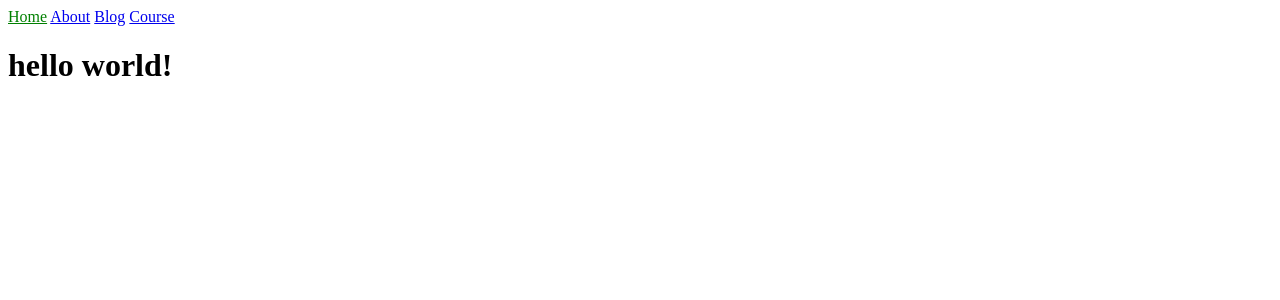
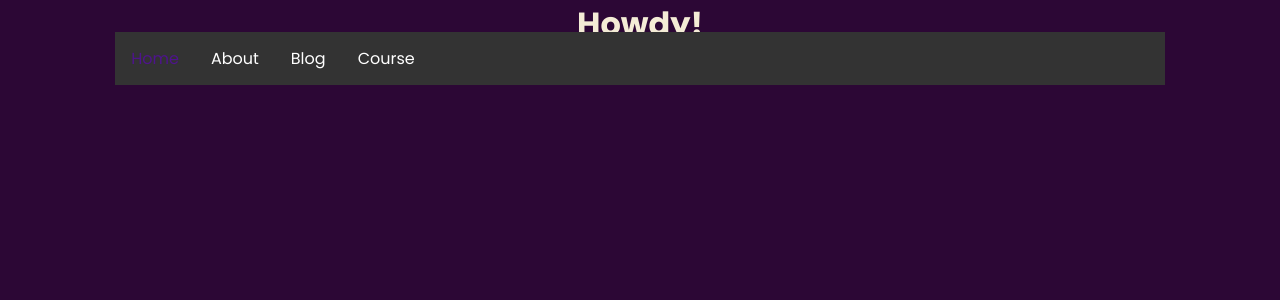
Before and after one commit to CandiceWilliams/CandiceWilliams.github.io, a Jekyll site: the page built from index.html, in a window 1280 px wide. Shown: the top 300 px of the page. Built offline with Jekyll 4.4.1, drawn with Linux system fonts in a browser that asks for light colours.

Commit message:
Nav bar changed and colours added

```diff
--- a/_includes/navigation.html
+++ b/_includes/navigation.html
@@ -1,5 +1,7 @@
-<nav>
-    {% for item in site.data.navigation %}
-    <a href="{{ item.link }}"{% if page.url == item.link %} class="current"{% endif %}>{{ item.name }}</a>
+<nav class="menu">
+    <ul class="nav-list">
+        {% for item in site.data.navigation %}
+    <li><a href="{{ item.link }}"{% if page.url == item.link %} class="current"{% endif %}>{{ item.name }}</a></li>
   {% endfor %}
+    </ul>
 </nav>
--- a/_layouts/default.html
+++ b/_layouts/default.html
@@ -6,7 +6,9 @@
     <link rel="stylesheet" href="/assets/css/styles.css">
   </head>
   <body>
-    {% include navigation.html %}
+    <header class="header">
+      {% include navigation.html %}
+    </header>
     {{ content }}
   </body>
 </html>
--- /dev/null
+++ b/_sass/0-base/0-base_body.scss
@@ -0,0 +1,21 @@
+@import url('https://fonts.googleapis.com/css2?family=Poppins:ital,wght@0,100;0,200;0,300;0,400;0,500;0,600;0,700;0,800;0,900;1,100;1,200;1,300;1,400;1,500;1,600;1,700;1,800;1,900&display=swap');
+$--bg-color: #2C0735;
+$second_bg_color: #333;
+
+
+*{
+    margin: 0;
+    padding: 0;
+    box-sizing: border-box;
+    text-decoration: none;
+    border: none;
+    outline: none;
+    scroll-behavior: smooth;
+    font-family: 'Poppins', sans-serif;
+}
+
+body{
+    background-color: $--bg-color;
+    text-align: center;
+    color: #F4ECD6;
+}
--- /dev/null
+++ b/_sass/0-base/0-base_nav.scss
@@ -0,0 +1,51 @@
+nav {
+  margin: 0;
+  padding: 0;
+  overflow: hidden;
+  background-color: #333;
+}
+
+nav a{
+    display: block;
+    color: white;
+  text-align: center;
+  padding: 14px 16px;
+  text-decoration: none;
+}
+
+nav a:hover{
+    background-color: #111;
+}
+
+nav ul {
+    list-style-type: none;
+    margin: 0;
+    padding: 0;
+    overflow: hidden;
+    background-color: #333;
+    li {
+      float: left;
+      a{
+        display: block;
+        color: white;
+        text-align: center;
+        padding: 14px 16px;
+        text-decoration: none;
+      }
+      a:hover {
+        background-color: #111;
+      }
+    }
+  }
+
+.current {
+  color: #4E148C;
+ }
+
+.header{
+  position: fixed;
+  top: 0;
+  left: 0;
+  width: 100%;
+  padding: 2rem 9%;
+}
--- a/_sass/main.scss
+++ b/_sass/main.scss
@@ -1,4 +1,2 @@
-
-.current {
-    color: green;
-  }
+@use "0-base/0-base_nav" as *;
+@use "0-base/0-base_body" as *;
--- a/index.html
+++ b/index.html
@@ -3,4 +3,4 @@ layout: default
 title: Home
 ---
 
-<h1>{{ "Hello World!" | downcase }}</h1>
+<h1>Howdy!</h1>
```
Also changed, not shown: Gemfile (added, +7 -0 lines), Gemfile.lock (added), _sass/0-base/0-base_dir.scss (deleted), 9 other files.
